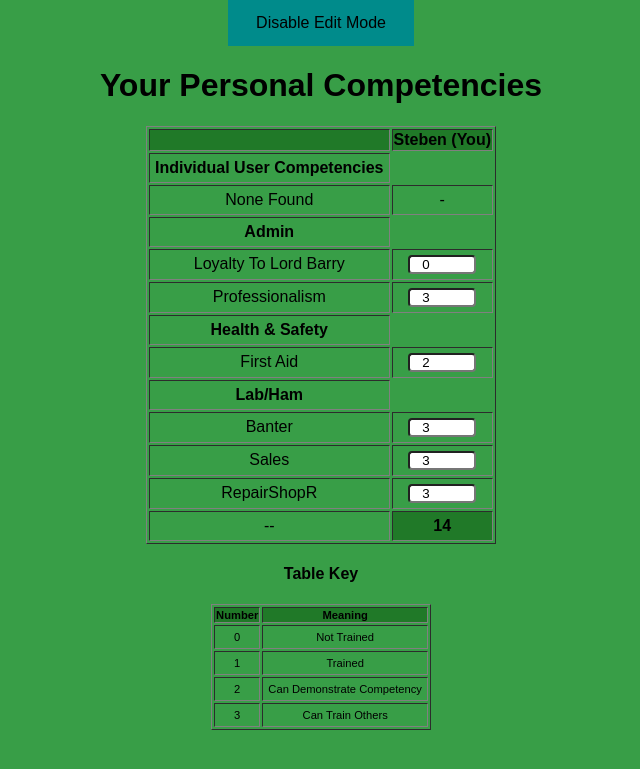
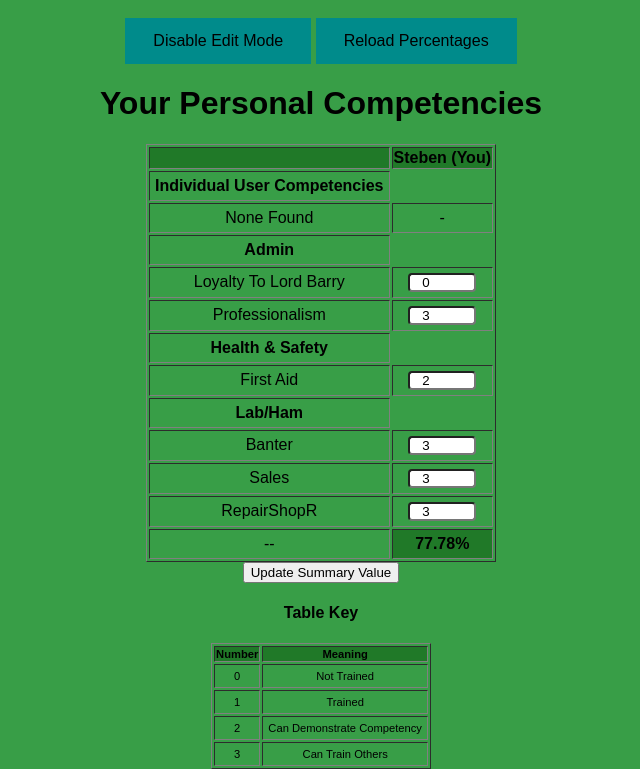
Before and after one commit to Skwangles/InternalTool-Competency-Matrix-Tracker-LAMP, a PHP site: page /singleview.php in a window 1280 px wide. Shown: the part 66-835 px from the top of the page, without its empty margins (319-959 px from the left). Before the commit the page ends 796 px from the top, so only its background shows below. Run offline with PHP 8.4, Linux system fonts and the light colour scheme; a user stored in the database is signed in; data comes from the database, SQL or seed files in the repository; data that the repository does not hold is empty.

Commit message:
Added page reload to the admin controls

```diff
--- a/CSS/style.css
+++ b/CSS/style.css
@@ -309,3 +309,20 @@ Modified from https://www.w3schools.com/css/css_tooltip.asp
 .tooltip:hover .tooltiptext {
     visibility: visible;
 }
+
+.inwindow-buttons {
+    width: 50%;
+    margin-left: auto;
+    margin-right: auto;
+    text-align: center;
+    display: block;
+}
+
+.inwindow {
+    width: 200px;
+    margin: 0 auto;
+    text-align: center;
+    display: inline;
+    background-color: darkcyan;
+    width: max-content;
+}
--- a/JS/update.ajax.js
+++ b/JS/update.ajax.js
@@ -1,7 +1,7 @@
-function updateValue(userid, competencyid, value, callerid) { //Updates the user values when changing the textbox
+function updateValue(userid, competencyid, value) { //Updates the user values when changing the textbox
     $.ajax({
         type: 'POST',
-        url: "values.ajax.php",
+        url: "ajax/values.ajax.php",
         data: { UserID: userid, CompetencyID: competencyid, Value: value },
         dataType: 'JSON',
         success: function(response) {
@@ -9,7 +9,7 @@ function updateValue(userid, competencyid, value, callerid) { //Updates the user
             var status = response.status;
             if (status == "ok") {
                 var res = response.uv;
-                document.getElementById(callerid).value = res;
+                document.getElementById(userid + "-" + competencyid + "-tb").value = res;
                 return; //updates the value to what the internal value is.
             } else {
                 if (document.getElementById(callerid).value != "") { //If not empty, the input must be false
--- a/admin-inwindow-controls.php
+++ b/admin-inwindow-controls.php
@@ -1,5 +1,11 @@
+<br>
+<div class="centre inwindow-buttons">
 <?php //shows all the admin controls which are to be available in the windows where info is being viewed
 if($_SESSION["role"] == "3"){ //only shows button if the user is an admin ?>
-    <button class="centre actionbuttons" style="background-color:darkcyan; width:max-content; border: 2%; border-colour:red;" action="managerview.php" onclick="switchEditMode()" id="switchButton" name="editMode"><?php echo $_SESSION["editMode"] == "1"?"Disable Edit Mode":"Enable Edit Mode"?></button>
-    <?php
+    <button class="actionbuttons inwindow" action="managerview.php" onclick="switchEditMode()" id="switchButton" name="editMode"><?php echo $_SESSION["editMode"] == "1"?"Disable Edit Mode":"Enable Edit Mode"?></button>
+    <?php if($_SESSION["editMode"] == '1'){
+    echo "<button class=\"actionbuttons inwindow\" onclick=\"location.reload()\">Reload Percentages</button>";
     }
+}
+?>
+</div>
--- a/includes/functions.inc.php
+++ b/includes/functions.inc.php
@@ -201,7 +201,7 @@ function getCompetencies($conn) //Returns complete array of all departmanets
 //
 //JOINING TABLE PROCESSING
 //
-
+#region Joining Tables
 function UserGroupFromGroup($conn, $groupid)
 {
     return mysqli_query($conn, "SELECT
@@ -330,7 +330,7 @@ function IndUserCompetenciesFromUser($conn, $userid)
   WHERE
   individualusercompetencies.Users = '" . $userid . "';");
 }
-
+#endregion
 //
 //Roles & Ratings
 //
@@ -366,12 +366,13 @@ function managerRoleSwitch($conn, $userid)
 //
 //Echo/Formatting Based Functions
 //
+
 function displayUserRatings($conn, $competencyid, $userid)
 {
     if ($_SESSION["role"] == 3 && $_SESSION["editMode"] == "1") {
         $Ratings = getUserRatingsFromCompetency($conn, $userid, $competencyid);
         if ($Rating = mysqli_fetch_assoc($Ratings)) { //If there is a value in the array, get the first and only the first
-            echo "<td><input type=\"number\" maxlength=\"1\" required=\"required\" max=\"3\" min=\"0\" value=\"" . $Rating["Rating"] . "\" id=\"" . $userid . "-" . $competencyid . "-tb\" onInput=\"updateValue(" . $userid . ", " . $competencyid . ", this.value, this.id)\"></td>"; //Gives the text versions of the names - limits it to the numbers
+            echo "<td><input type=\"number\" maxlength=\"1\" required=\"required\" max=\"3\" min=\"0\" value=\"" . $Rating["Rating"] . "\" id=\"" . $userid . "-" . $competencyid . "-tb\" onInput=\"updateValue(" . $userid . ", " . $competencyid . ", this.value)\"></td>"; //Gives the text versions of the names - limits it to the numbers
         } else {
             echo "<td>N/A</td>"; //Gives empty
         }
@@ -406,6 +407,10 @@ function namePrint($sesh, $user)
 function displayNumberKey()
 { //Displays the meaning of the numbers in English.
     echo "<h4 class=\"centre\">Table Key</h4><table class=\"centre\" style='font-size:70%' border=\"1\"><tr><th>Number</th><th>Meaning</th></tr><tr><td>0</td><td>Not Trained</td></tr><tr><td>1</td><td>Trained</td></tr><tr><td>2</td><td>Can Demonstrate Competency</td></tr><tr><td>3</td><td>Can Train Others</td></tr></table>";
+}
+
+function formatPercent($summaryInfo){
+    return  number_format(($summaryInfo["value"]/$summaryInfo["items"]) * 100, 2) . "%";
 }
 
 
@@ -451,31 +456,35 @@ function isCompInIndividualUser($conn, $comp, $userid)
 
 
 //
-//User Summary
+//User Summaries
 //
 
 function getUserGroupSummary($conn, $userid)
 { //------gets the sum of all ratings for the user's groups------
-    $value = 0;
+    $value = array("value" => 0, "items" => 0);
     $groups = UserGroupFromUser($conn, $userid);
     while ($group = mysqli_fetch_assoc($groups)) {
         $competencies = CompetencyGroupFromGroup($conn, $group["GroupID"]);
         while ($competency = mysqli_fetch_assoc($competencies)) {
             if ($rating = mysqli_fetch_row(getUserRatingsFromCompetency($conn, $userid, $competency["CompetencyID"]))) {
-                $value = $value + $rating[0];
+                $value["value"] = $value["value"] + $rating[0];
+                $value["items"] = $value["items"] + 3;
             }; //Adds the rating to the value if it exists
         }
     }
     return $value; //Returns the completed sum
 }
 
+
+
 function getInvidiualUserSummary($conn, $userid)
 { //---gets the sum of all rating for the user's individually assigned roles --------
-    $value = 0;
+    $value = array("value" => 0, "items" => 0);
     $competencies = IndUserCompetenciesFromUser($conn, $userid);
     while ($competency = mysqli_fetch_assoc($competencies)) {
         if ($rating = mysqli_fetch_row(getUserRatingsFromCompetency($conn, $userid, $competency["CompetencyID"]))) {
-            $value = $value + $rating[0];
+            $value["value"] = $value["value"] + $rating[0];
+            $value["items"] = $value["items"] + 3;
         }; //Adds the rating to the value if it exists
     }
     return $value; //Returns the completed sum
@@ -483,12 +492,13 @@ function getInvidiualUserSummary($conn, $userid)
 
 function getUserRoleSummary($conn, $userid)
 { //---Gets sum of all ratings for the user's Role -------
-    $value = 0;
+    $value = array("value" => 0, "items" => 0);
     $userEntry = mysqli_fetch_row(mysqli_query($conn, "SELECT URole FROM Users WHERE UserID = '" . mysqli_real_escape_string($conn, $userid) . "';")); //Gets the user profile
     $competencies = CompetencyRolesFromRoles($conn, $userEntry[0]);
     while ($competency = mysqli_fetch_assoc($competencies)) {
         if ($rating = mysqli_fetch_row(getUserRatingsFromCompetency($conn, $userid, $competency["CompetencyID"]))) {
-            $value = $value + $rating[0];
+            $value["value"] = $value["value"] + $rating[0];
+            $value["items"] = $value["items"] + 3;
         }; //Adds the rating to the value if it exists
     }
     return $value; //Returns the completed sum
@@ -496,21 +506,29 @@ function getUserRoleSummary($conn, $userid)
 
 function getUserSingleGroupSummary($conn, $userid, $groupid)
 { //-----gets the sum of all ratings for *one* of the user's groups
-    $value = 0;
+    $value = array("value" => 0, "items" => 0);
     $competencies = CompetencyGroupFromGroup($conn, $groupid);
     while ($competency = mysqli_fetch_assoc($competencies)) {
         if ($rating = mysqli_fetch_row(getUserRatingsFromCompetency($conn, $userid, $competency["CompetencyID"]))) {
-            $value = $value + $rating[0];
+            $value["value"] = $value["value"] + $rating[0];
+            $value["items"] = $value["items"] + 3;
         }; //Adds the rating to the value if it exists
     }
     return $value;
 }
 
 
-function getCompleteUserSummary($conn, $userid){//Gets the sums from Individual, Group and Roles - returns a single number for the single view
-    $value = 0;
-    $value = $value + getUserGroupSummary($conn, $userid);
-    $value = $value + getUserRoleSummary($conn, $userid);
-    $value = $value + getInvidiualUserSummary($conn, $userid);
+function getCompleteUserSummary($conn, $userid)
+{ //Gets the sums from Individual, Group and Roles - returns a single number for the single view
+    $value = array("value" => 0, "items" => 0);
+    $value = updateSummaryValues(getUserGroupSummary($conn, $userid), $value);
+    $value = updateSummaryValues(getUserRoleSummary($conn, $userid), $value);
+    $value = updateSummaryValues(getInvidiualUserSummary($conn, $userid), $value);
     return $value;
 }
+
+function updateSummaryValues($in, $global){
+    $global["value"] = $global["value"] + $in["value"];
+    $global["items"] = $global["items"] + $in["items"];
+    return $global;
+}
--- a/singleview.php
+++ b/singleview.php
@@ -59,9 +59,14 @@ include_once "admin-inwindow-controls.php"; //gives ability to switch between ed
         }
     }
     ?>
-    <tr><td>--</td><th><?php echo getCompleteUserSummary($conn, $_SESSION["userid"]); ?></th></tr>
+    <tr><td>--</td><th><?php $summaryInfo = getCompleteUserSummary($conn, $_SESSION["userid"]);
+        echo formatPercent($summaryInfo);
+    ?></th></tr>
 </table>
 <?php
+if($_SESSION["role"] == '3' && $_SESSION["editMode"] == '1'){
+    echo "<button style=\"margin-left:auto;margin-right:auto;display:block;\" onclick=\"location.reload()\">Update Summary Value</button>";
+}
 //
 //Table Key
 //
```
Also changed, not shown: managerview.php (+13 -4 lines).
